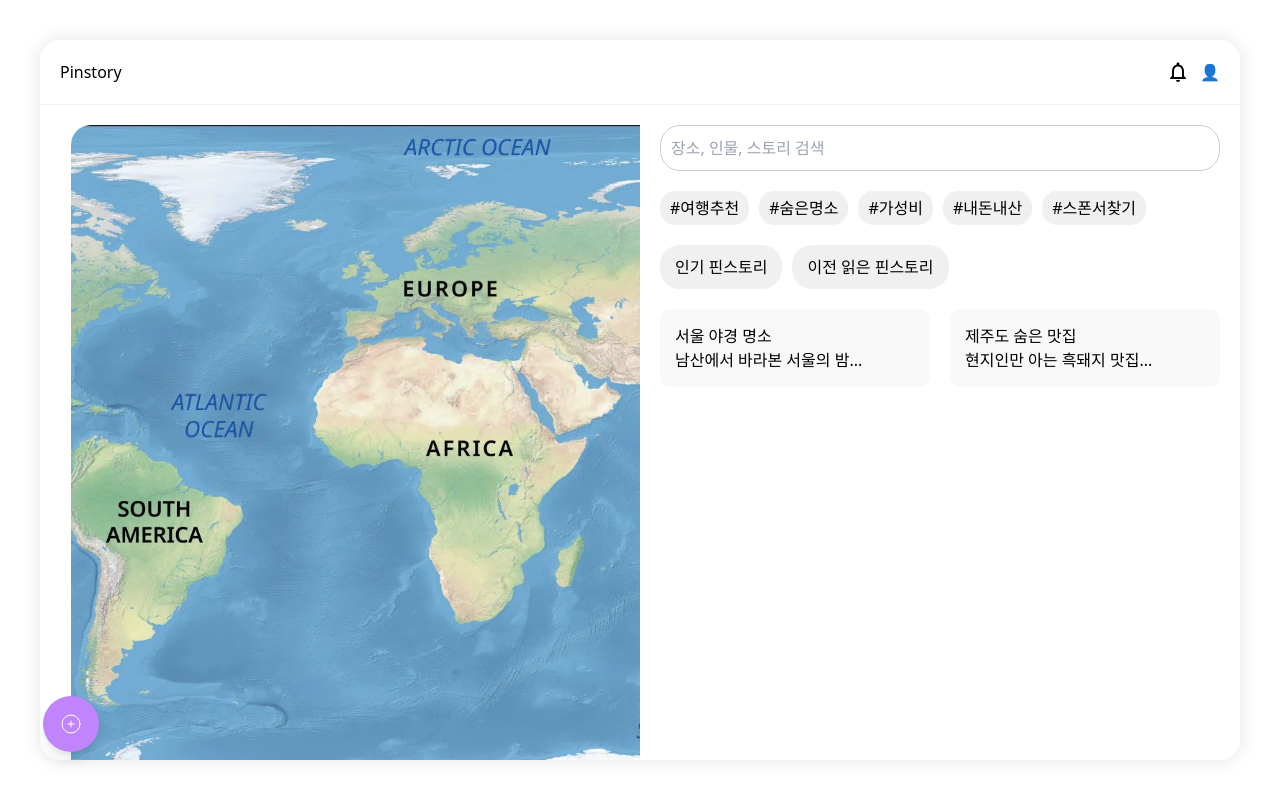
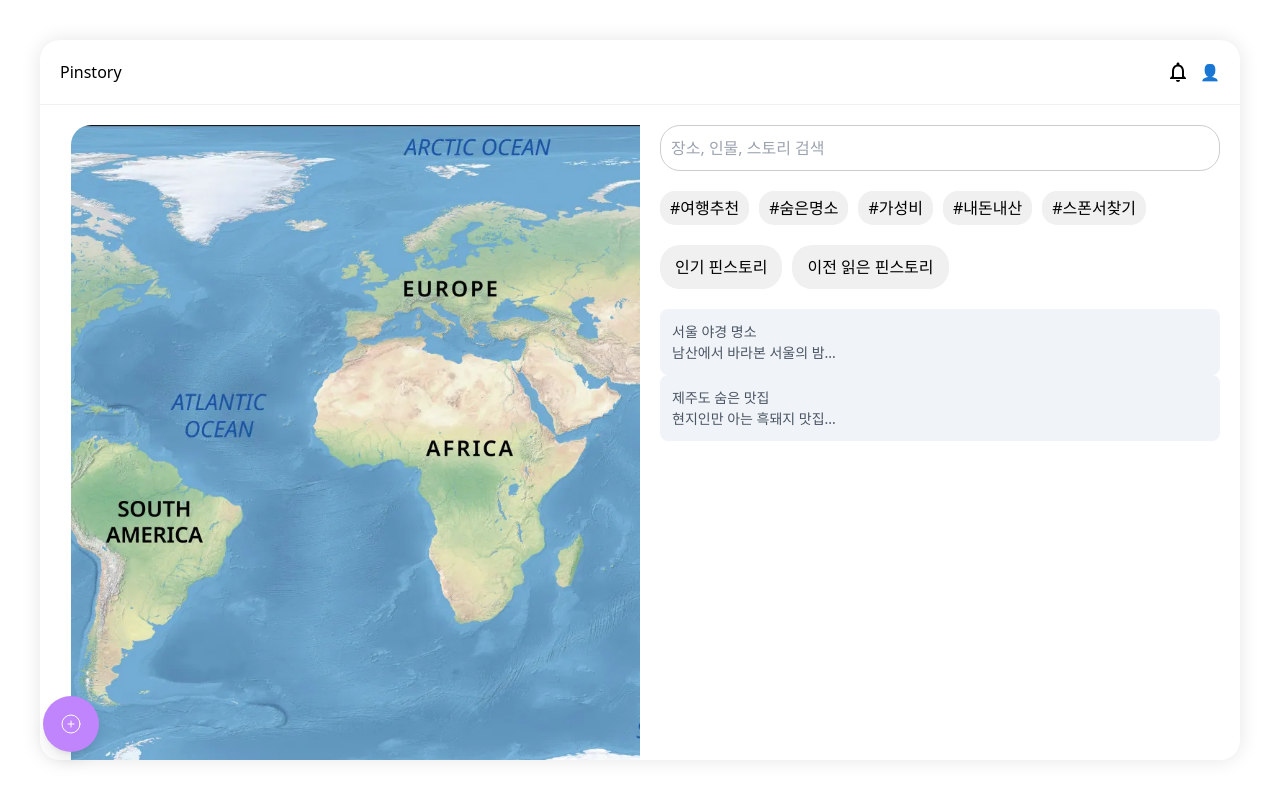
Before and after one commit to Codgm/PinAD_TedinIT, a Next.js app: page /homepage in a window 1280 px wide. Built offline with nearby package versions, Linux system fonts and the light colour scheme.

Commit message:
map 버튼 수정 사항

```diff
--- a/src/app/components/home2.js
+++ b/src/app/components/home2.js
@@ -5,6 +5,8 @@ import styles from '../styles/Home.module.css';
 import Map from '@/app/components/map';
 import { useRef, useState } from 'react';
 import NotificationModal from './notificationmodal';
+import PopularPinStory from './popularpinstory';
+import RecentPinStory from './recentpinstory';
 
 export default function Home2() {
 
@@ -67,17 +69,8 @@ export default function Home2() {
               <button>인기 핀스토리</button>
               <button>이전 읽은 핀스토리</button>
             </div>
-
-            <div className={styles.recommendations}>
-              <div className={styles.recommendationItem}>
-                <h3>서울 야경 명소</h3>
-                <p>남산에서 바라본 서울의 밤...</p>
-              </div>
-              <div className={styles.recommendationItem}>
-                <h3>제주도 숨은 맛집</h3>
-                <p>현지인만 아는 흑돼지 맛집...</p>
-              </div>
-            </div>
+            <PopularPinStory/>
+            <RecentPinStory/>
           </section>
         </main>
       </div>
--- /dev/null
+++ b/src/app/components/popularpinstory.js
@@ -0,0 +1,13 @@
+import React from 'react';
+import styles from '@/app/styles/Recommendations.module.css';
+
+const PopularPinStory = () => {
+    return (
+        <div className={`${styles.recommendationItem} ${styles.popular}`}>
+            <h3>서울 야경 명소</h3>
+            <p>남산에서 바라본 서울의 밤...</p>
+        </div>
+    );
+};
+
+export default PopularPinStory;
--- /dev/null
+++ b/src/app/components/recentpinstory.js
@@ -0,0 +1,13 @@
+import React from 'react';
+import styles from '@/app/styles/Recommendations.module.css';
+
+const RecentPinStory = () => {
+    return (
+        <div className={`${styles.recommendationItem} ${styles.recent}`}>
+            <h3>제주도 숨은 맛집</h3>
+            <p>현지인만 아는 흑돼지 맛집...</p>
+        </div>
+    );
+};
+
+export default RecentPinStory;
--- /dev/null
+++ b/src/app/styles/Recommendations.module.css
@@ -0,0 +1,20 @@
+.recommendationItem {
+    padding: 0.75rem;
+    background-color: #f0f4f8;
+    border-radius: 0.5rem;
+    font-weight: 500;
+    font-size: 0.875rem; /* text-sm in Tailwind equivalent */
+    color: #4b5563; /* text-gray-600 in Tailwind equivalent */
+}
+
+.recommendation {
+    background-color: #edf2f7;
+    color: #718096;
+    display: inline-flex;
+    height: 2.25rem;
+    align-items: center;
+    justify-content: center;
+    border-radius: 0.5rem;
+    padding: 0.25rem;
+    margin-bottom: 1rem;
+}
```
